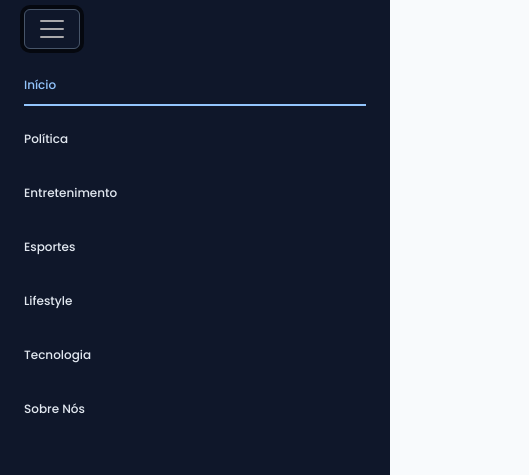
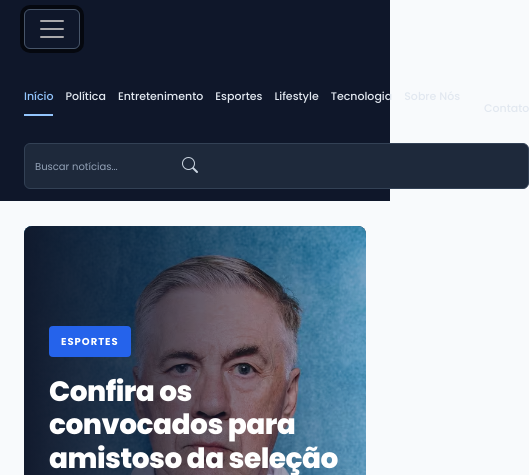
Before and after one commit to brunafgrd/babadonews, a plain HTML site: page index.html in a window 390 px wide. Both pictures are taken after a click on the button "Abrir menu". Shown: the part 327-802 px from the top of the page, 529 px wide, since content can reach past the window. Drawn offline with nearby package versions, Linux system fonts and the light colour scheme.

Commit message:
Corrige alinhamento do menu
Corrige alinhamento do menu

```diff
--- a/css/style.css
+++ b/css/style.css
@@ -333,17 +333,28 @@
 }
 
 .menu-site .navbar-nav {
-    gap: 20px;
+    display: flex;
+
+    flex-direction: row;
+    flex-wrap: nowrap;
+
+    align-items: center;
+
+    gap: 14px;
+
+    white-space: nowrap;
 }
 
 .menu-site .nav-link {
+    padding: 12px 0 !important;
+
+    font-size: 11px;
+
+    white-space: nowrap;
+
     position: relative;
 
-    padding: 12px 0 !important;
-
     color: #e2e8f0;
-
-    font-size: 12px;
 
     font-weight: 500;
 }
@@ -384,10 +395,15 @@
 
 .campo-busca {
     display: flex;
+
     align-items: center;
 
+    flex-shrink: 0;
+
     background: #1e293b;
+
     border: 1px solid #334155;
+
     border-radius: 6px;
 
     overflow: hidden;
@@ -1620,8 +1636,14 @@
     }
 
     .menu-site {
-        margin: 0 12px;
-    }
+    background: #0f172a;
+
+    margin: 0 22px;
+
+    padding: 12px 0;
+
+    border-radius: 8px;
+}
 
     .menu-site .navbar-collapse {
         padding-top: 15px;
@@ -1633,9 +1655,20 @@
         margin-top: 15px;
     }
 
-    .campo-busca input {
-        width: 100%;
-    }
+  .campo-busca input {
+    width: 145px;
+
+    padding: 10px 10px;
+
+    border: none;
+    outline: none;
+
+    background: transparent;
+
+    color: #ffffff;
+
+    font-size: 10px;
+}
 
     .grade-categorias {
         grid-template-columns: repeat(2, 1fr);
```
